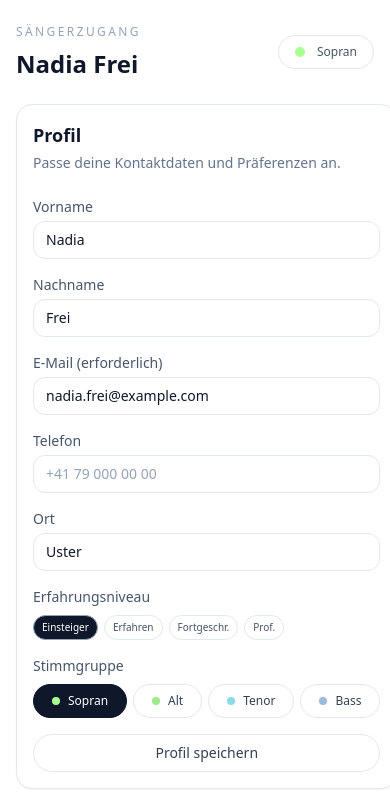
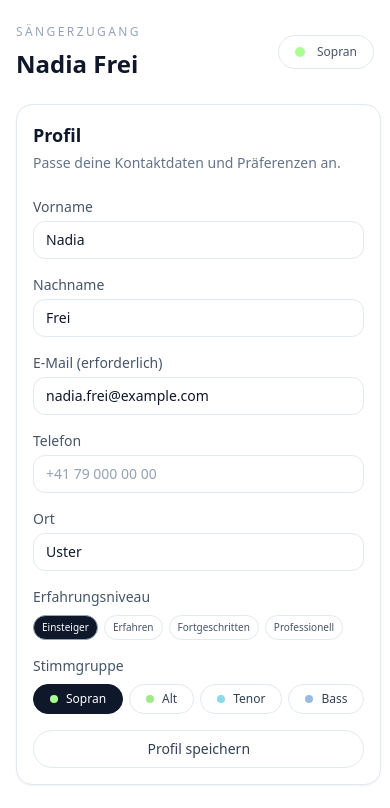
Before and after one commit to TechvibeVentures/Choirmaster, a Next.js app: page /singer-profile in a window 390 px wide. Shown: the top 808 px of the page. Built offline with nearby package versions, Linux system fonts and the light colour scheme.

Commit message:
Reduce singer voice tag size

```diff
--- a/app/singer-profile/page.tsx
+++ b/app/singer-profile/page.tsx
@@ -236,16 +236,7 @@ export default function SingerViewPage() {
                             : "border-slate-200 bg-white text-slate-600 hover:border-slate-300"
                         }`}
                       >
-                        <span className="sm:hidden">
-                          {key === "advanced"
-                            ? "Fortgeschr."
-                            : key === "professional"
-                              ? "Prof."
-                              : experienceLabels[key]}
-                        </span>
-                        <span className="hidden sm:inline">
-                          {experienceLabels[key]}
-                        </span>
+                        {experienceLabels[key]}
                       </button>
                     ))}
                   </div>
@@ -262,7 +253,7 @@ export default function SingerViewPage() {
                           key={voiceOption}
                           type="button"
                           onClick={() => setSelectedVoice(voiceOption)}
-                          className={`shrink-0 rounded-full border px-2 py-1 text-[10px] font-medium transition ${
+                          className={`shrink-0 rounded-full border px-1.5 py-0.5 text-[9px] font-medium transition ${
                             isSelected
                               ? "border-slate-900 bg-slate-900 text-white"
                               : "border-slate-200 bg-white text-slate-600 hover:border-slate-300"
@@ -271,7 +262,7 @@ export default function SingerViewPage() {
                         >
                           <Badge
                             dotColor={voiceColors[voiceOption]}
-                            className={`border-0 px-0 py-0 text-[10px] ${
+                            className={`border-0 px-0 py-0 text-[9px] ${
                               isSelected ? "text-white" : "text-slate-700"
                             }`}
                           >
```
